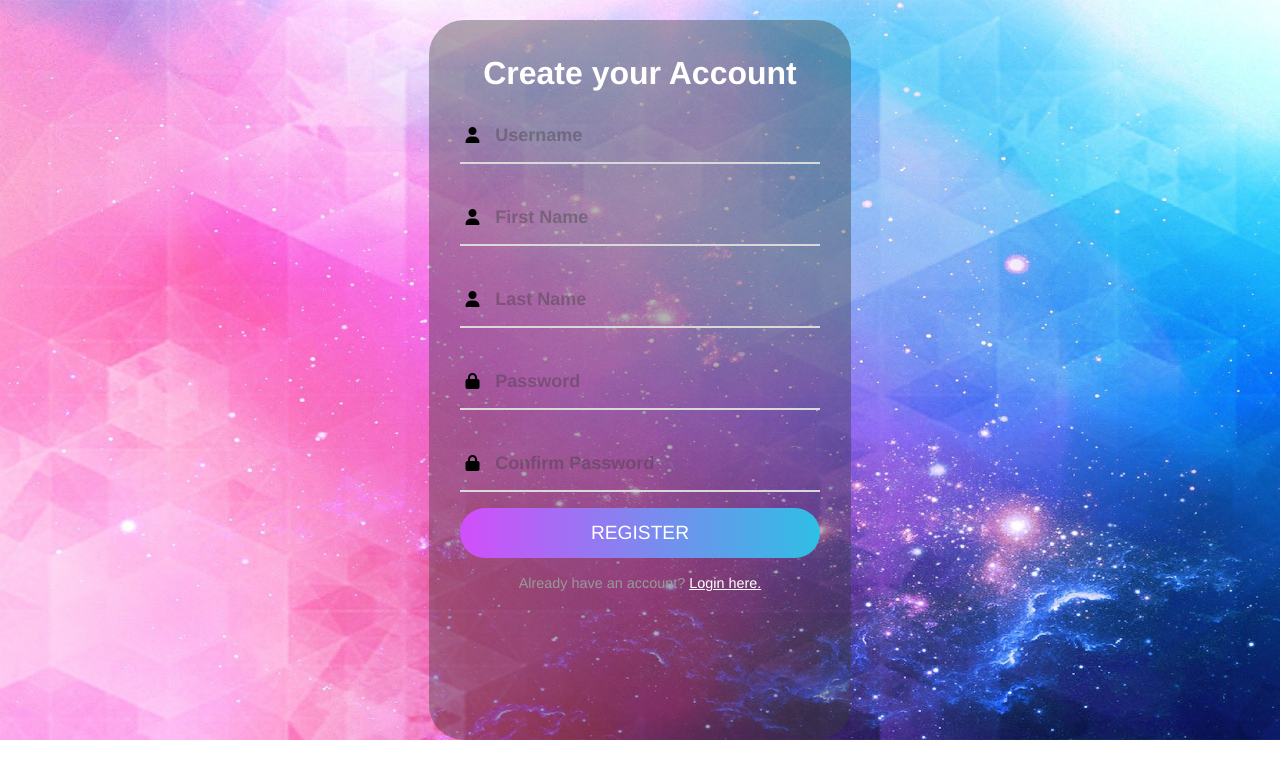
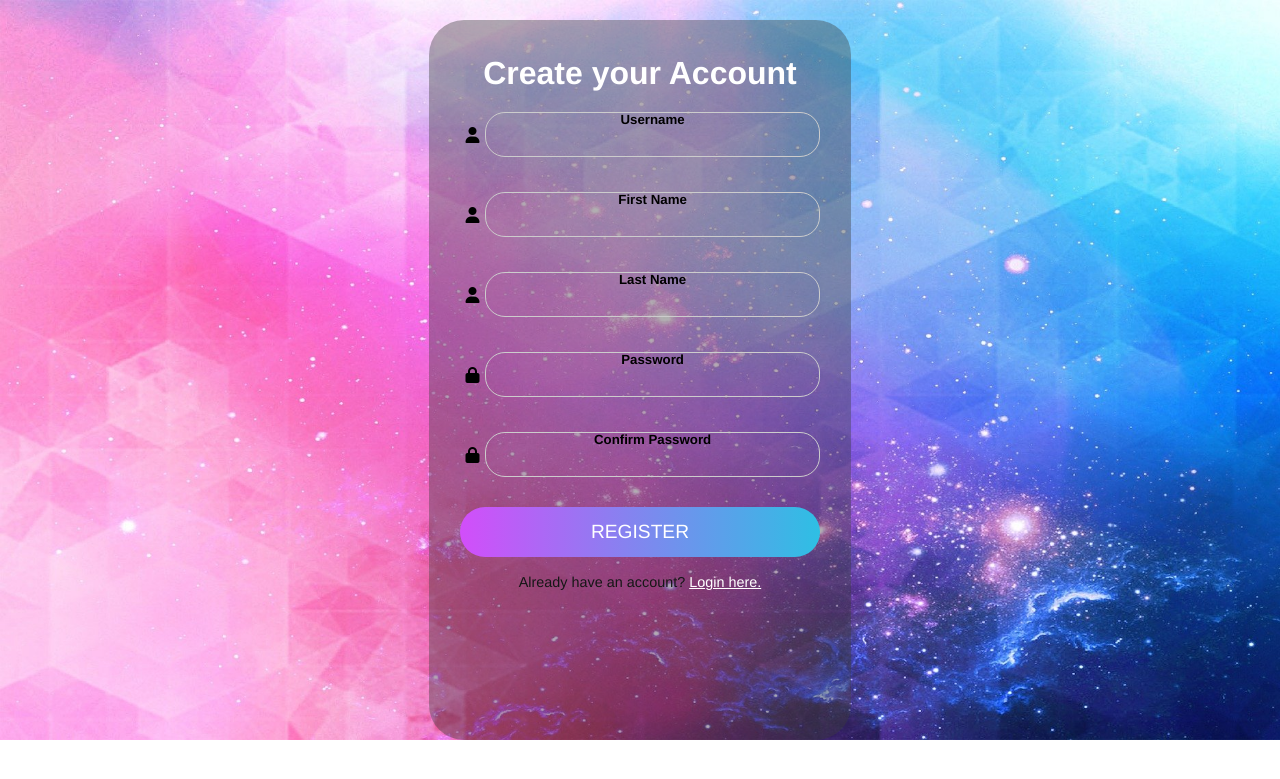
Before and after one commit to MrDimsum/MyAwesomeRepo, a PHP site: page /html/signup.php in a window 1280 px wide. Shown: the top 779 px of the page. Run offline with PHP 8.4, Linux system fonts and the light colour scheme; some libraries are stand-ins or nearby versions.

Commit message:
Update app.css

```diff
--- a/IT110-main/css/app.css
+++ b/IT110-main/css/app.css
@@ -49,8 +49,7 @@ form{
 
 .login-content h2{
     margin: 15px 0;
-    color: #333;
-
+    color: rgb(8, 8, 8);
     font-size: 2rem;
 }
 
@@ -60,7 +59,7 @@ form{
     grid-template-columns: 7% 93%;
     margin: 25px 0;
     padding: 5px 0;
-    border-bottom: 2px solid #d9d9d9;
+
 }
 
 .signup-content .input-div.one{
@@ -73,7 +72,6 @@ form{
 .signup-content h2{
     margin: 15px 0;
     color: rgb(255, 255, 255);
-
     font-size: 2rem;
 }
 
@@ -83,11 +81,14 @@ form{
     grid-template-columns: 7% 93%;
     margin: 25px 0;
     padding: 5px 0;
-    border-bottom: 2px solid #d9d9d9;
+
 }
 
 .signup-content .input-div.one{
     margin-top: 0;
+}
+::placeholder{
+    color: whitesmoke;
 }
 
 input:-webkit-autofill,
@@ -113,25 +114,6 @@ input:-webkit-autofill:active {
     height: 45px;
 }
 
-.input-div > div > h5{
-    position: absolute;
-    left: 10px;
-    top: 50%;
-    transform: translateY(-50%);
-    color: rgb(60, 60, 60,.4);
-    font-size: 18px;
-    transition: .3s;
-}
-
-.input-div:before, .input-div:after{
-    content: '';
-    position: absolute;
-    bottom: -2px;
-    width: 0%;
-    height: 2px;
-    background-color: #3e96fa;
-    transition: .4s;
-}
 
 .input-div:before{
     right: 50%;
@@ -150,17 +132,14 @@ input:-webkit-autofill:active {
     font-size: 15px;
 }
 
-.input-div.focus > .i > i{
-    color: #00a2ff;
-}
-
 .input-div > div > input{
     position: absolute;
     left: 0;
     top: 0;
     width: 100%;
     height: 100%;
-    border: none;
+    border-radius: 20px;
+    border: 1px solid #ccc;
     outline: none;
     background: none;
     padding: 0.5rem 0.7rem;
@@ -169,9 +148,7 @@ input:-webkit-autofill:active {
     font-family: 'helvetica', sans-serif;
 }
 
-.input-div.pass{
-    margin-bottom: 4px;
-}
+
 
 a{
     display: block;
@@ -203,7 +180,7 @@ p{
     display: block;
     text-align: right;
     text-decoration: none;
-    color: #999;
+    color: rgb(22, 22, 22);
     font-size: 0.9rem;
     transition: .3s;
 }
```
